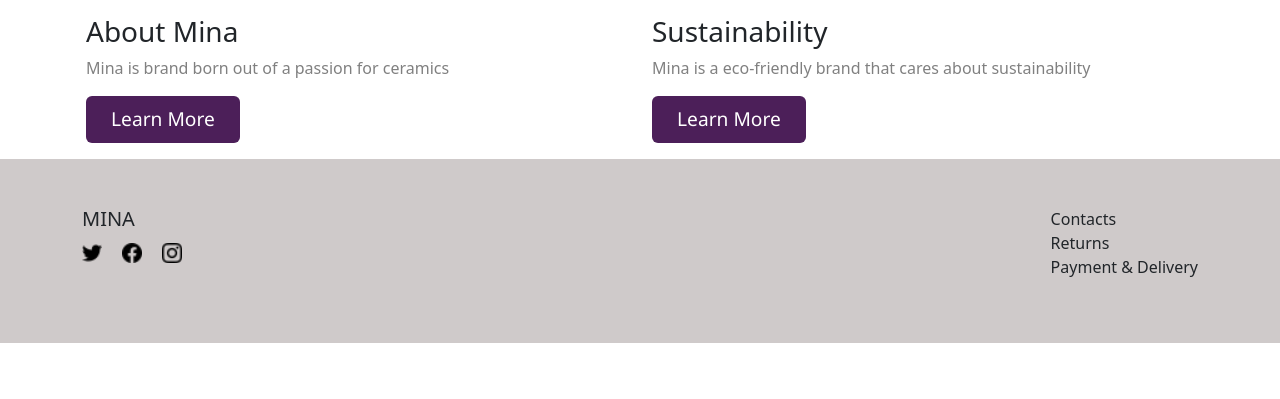
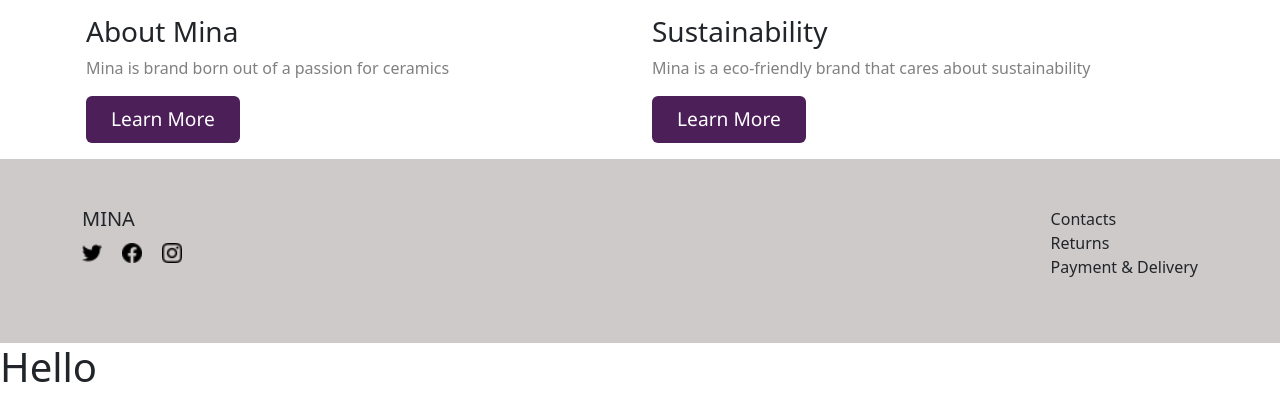
Before and after one commit to VArun2206/Projects, a plain HTML site: page index.html in a window 1280 px wide. Shown: the part 1782-2181 px from the top of the page. Before the commit the page ends 2125 px from the top, so only its background shows below. Drawn offline with nearby package versions, Linux system fonts and the light colour scheme.

Commit message:
Small Update

```diff
--- a/index.html
+++ b/index.html
@@ -178,5 +178,8 @@
       </div>
 
     </footer>
+    <footer>
+      <h1>Hello</h1>
+    </footer>
 </body>
 </html>
```
